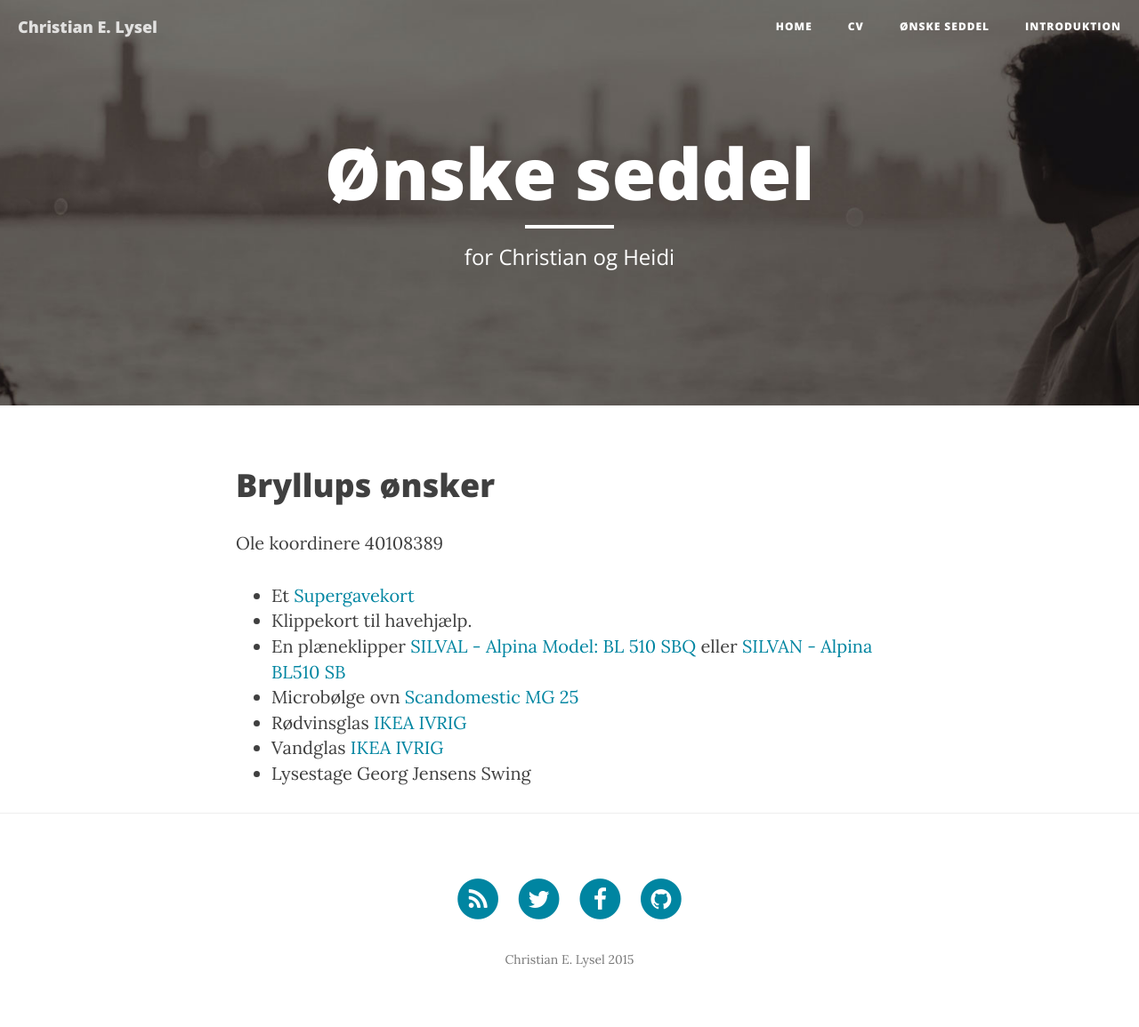
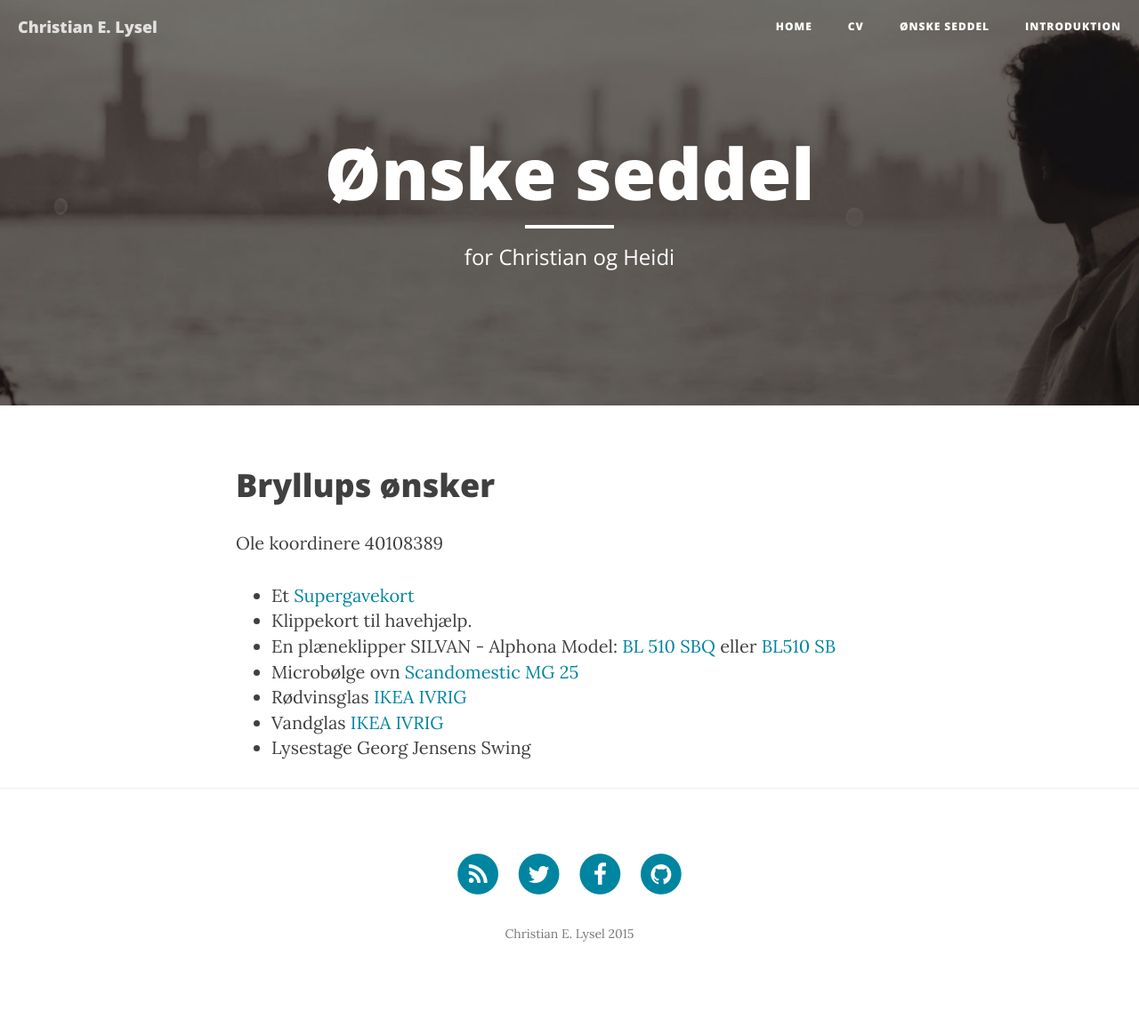
Before and after one commit to clysel/christian.lysel.net, a Jekyll site: the page built from gave.markdown, in a window 1280 px wide. Shown: the whole page at 89% size. Built offline with Jekyll 4.4.1, drawn with Linux system fonts in a browser that asks for light colours; nearby versions of some CDN libraries; after the commit the page ends 1126 px from its top, so only the background shows below that.

Commit message:
Update gave.markdown

```diff
--- a/gave.markdown
+++ b/gave.markdown
@@ -10,7 +10,7 @@ Ole koordinere 40108389
 
 * Et [Supergavekort](https://www.gavekortet.dk/supergiftcard.aspx)
 * Klippekort til havehjælp.
-* En plæneklipper [SILVAL - Alpina Model: BL 510 SBQ](https://eshop.silvan.dk/vare/alpina-selvkoerende-motorplaeneklipper-6) eller [SILVAN - Alpina BL510 SB](https://eshop.silvan.dk/vare/alpina-selvkoerende-motorplaeneklipper-4)
+* En plæneklipper SILVAN - Alphona Model: [BL 510 SBQ](https://eshop.silvan.dk/vare/alpina-selvkoerende-motorplaeneklipper-6) eller [BL510 SB](https://eshop.silvan.dk/vare/alpina-selvkoerende-motorplaeneklipper-4)
 * Microbølge ovn [Scandomestic MG 25](http://www.skousen.dk/hvidevarer/mikroboelgeovne/fritstaaende-mikroovne/scandomestic-mig-25/)
 * Rødvinsglas [IKEA IVRIG](http://www.ikea.com/dk/da/catalog/products/70258317/)
 * Vandglas [IKEA IVRIG](http://www.ikea.com/dk/da/catalog/products/50258323/)
```
